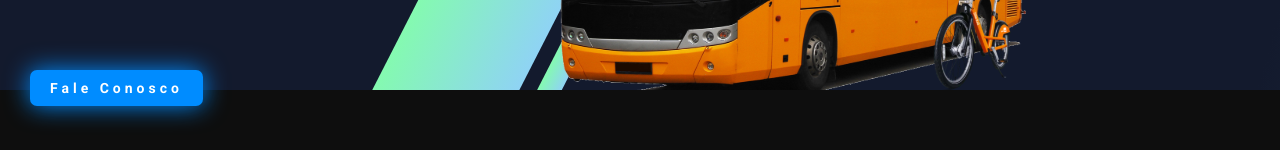
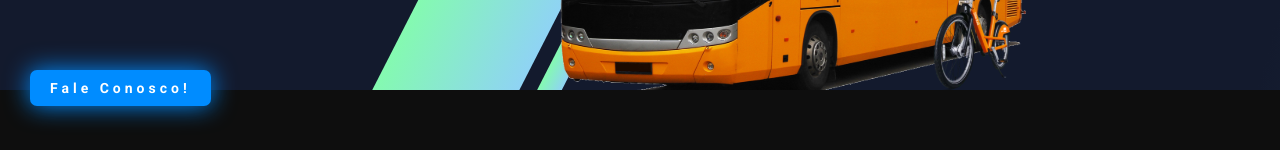
Before and after one commit to danieltinois/gs-eletric, a React (Vite) app: page / in a window 1280 px wide. Shown: the part 650-800 px from the top of the page. Built offline with nearby package versions, Linux system fonts and the light colour scheme.

Commit message:
html text editing

```diff
--- a/src/components/btnContactUs/index.jsx
+++ b/src/components/btnContactUs/index.jsx
@@ -9,14 +9,14 @@ export const ContactUs = () => {
   return (
     <div>
       <button className="shadow__btn" onClick={toggleModal}>
-        Fale Conosco
+        Fale Conosco!
       </button>
 
       {isModalOpen && (
         <div className="modal-overlay">
           <div className="modal-container">
             <div className="modal-content">
-              <h2>Contact Us</h2>
+              <h2>Fale Conosco!</h2>
               <form>
                 <div className="input-group">
                   <label htmlFor="name">Escreva Seu Nome</label>
```
